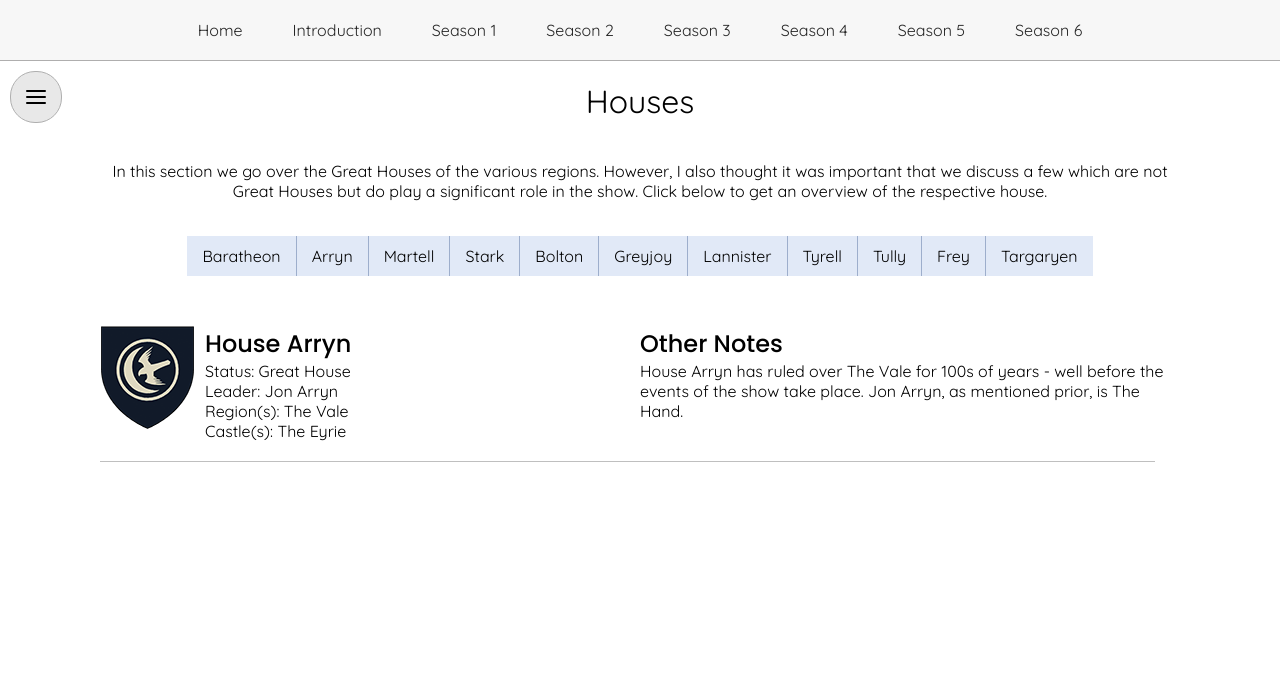
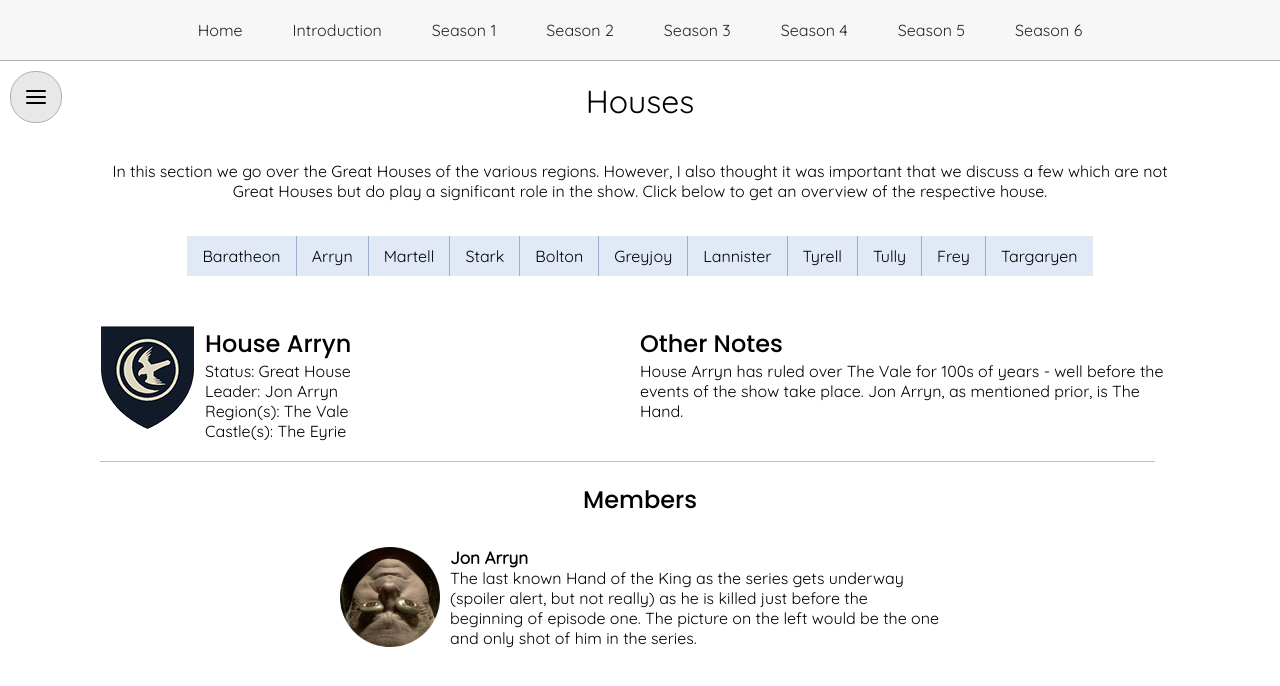
Before and after one commit to Sunjot/TheRealmV2, a React (Create React App) app: page /intro in a window 1280 px wide. Both pictures are taken after a click on the button "Arryn". Shown: the top 686 px of the page. Built offline with nearby package versions, Linux system fonts and the light colour scheme.

Commit message:
added jonarr sec

```diff
--- a/src/Components/Pages/Intro/Houses.js
+++ b/src/Components/Pages/Intro/Houses.js
@@ -4,6 +4,7 @@ import Rob from "../../../images/rob-c.png";
 import Stan from "../../../images/stan-c.png";
 import Ren from "../../../images/renly-c.png";
 import Joff from "../../../images/joff-c.png";
+import JonArr from "../../../images/jonarr-c.png"
 
 class Houses extends Component {
 
@@ -117,6 +118,18 @@ class Houses extends Component {
                   </div>
                 </div>
                 <div className="house-divider"></div>
+                <div className="family-members">
+                  <p className="miniheading" id="mems-of-house">Members</p>
+                  <div className="member-row">
+                    <img src={JonArr} />
+                    <div className="member-info-cont">
+                      <p className="member-title">Jon Arryn</p>
+                      <p>The last known Hand of the King as the series gets underway (spoiler alert, but not really)
+                      as he is killed just before the beginning of episode one.
+                      The picture on the left would be the one and only shot of him in the series.</p>
+                    </div>
+                  </div>
+                </div>
               </div>
           }
           { this.state.choice === "2" &&
```
Also changed, not shown: src/images/jonarr-c.png (added).
